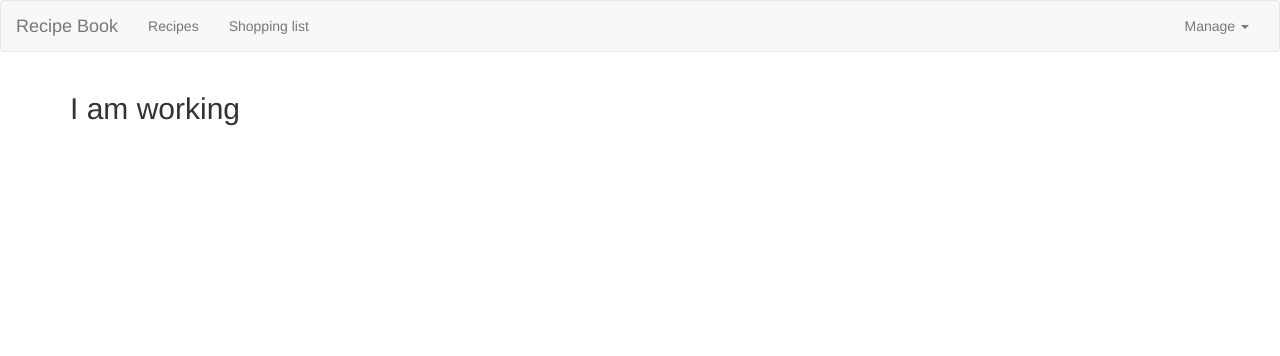
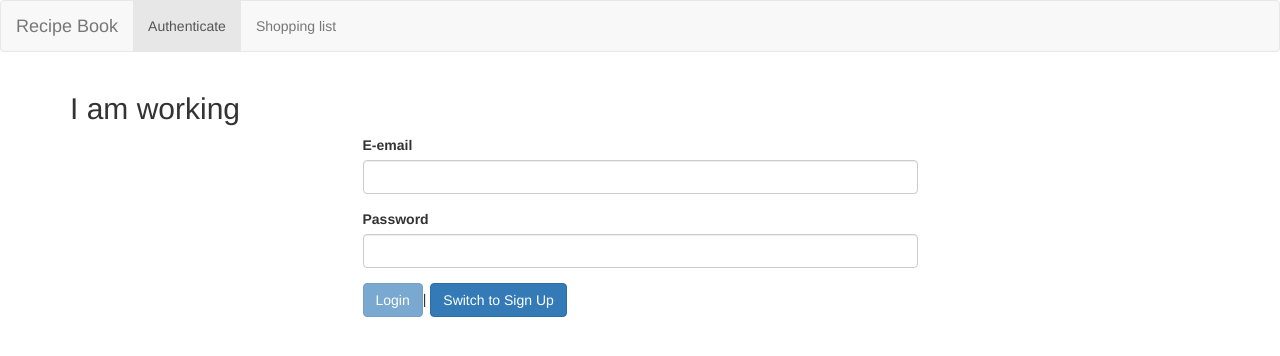
Before and after one commit to AbhiArora1998/shoppingList_angular, an Angular app: page /auth in a window 1280 px wide. Before the commit this address led to /. Shown: the top 356 px of the page. Built offline with nearby package versions, Linux system fonts and the light colour scheme.

Commit message:
authentication_working_with_firebase

```diff
--- a/src/app/app-routing.module.ts
+++ b/src/app/app-routing.module.ts
@@ -6,6 +6,7 @@ import { ShoppingListComponent } from "./shopping-list/shopping-list.component";
 import { SelectRecipeComponent} from './recipes/select-recipe/select-recipe.component'
 import { RecipeDetailComponent } from "./recipes/recipe-detail/recipe-detail.component";
 import { RecipeEditComponent } from "./recipes/recipe-edit/recipe-edit.component";
+import { AuthComponent } from "./auth/auth.component";
 
 
 const appRoutes: Routes = [
@@ -19,7 +20,8 @@ const appRoutes: Routes = [
         {path:':id/edit', component:RecipeEditComponent},
 
     ] },
-    {path:'shoppingList' ,component:ShoppingListComponent}
+    { path: 'shoppingList', component: ShoppingListComponent },
+    {path :'auth',component:AuthComponent}
 
 ]
 
--- /dev/null
+++ b/src/app/auth/auth.component.html
@@ -0,0 +1,38 @@
+
+<div class="row">
+    <div class="col-xs-12 col-md-6 col-md-offset-3">
+        <div class="alert alert-danger" *ngIf="error">
+            <p>{{error}}</p>
+        </div>
+        <div style="text-align: center;" *ngIf="isLoading">
+            <app-loading-spinner>
+            </app-loading-spinner>
+        </div>
+        <!-- we get access to the form object by just decelariung a local reference -->
+        <form #authForm = "ngForm" (ngSubmit)="onSubmit(authForm)" *ngIf="!isLoading">
+            <div class="form-group">
+                <label for="email">E-email</label>
+                <input
+                type="email"
+                id="email"
+                class="form-control"
+                ngModel
+                name="email"
+                required
+                email>
+            </div>
+            <div class="form-group">
+                <label for="password">Password</label>
+                <input type="password" id="password" class="form-control" ngModel name="password" required minlength="6">
+            </div>
+
+            <div>
+                <button class="btn btn-primary" type="submit" [disabled]="!authForm.valid">{{isLoggedinMode? 'Login' : 'Sign Up'}}</button>|
+                <button class="btn btn-primary" type="button" (click)="onSwitchMode()">{{isLoggedinMode? 'Switch to Sign Up':'Switch to Login'}}</button>
+
+            </div>
+
+
+        </form>
+    </div>
+</div>
--- /dev/null
+++ b/src/app/auth/auth.component.ts
@@ -0,0 +1,56 @@
+import { HttpClient } from '@angular/common/http';
+import { Component} from '@angular/core'
+import { NgForm } from '@angular/forms';
+import { Router } from '@angular/router';
+import { Observable } from 'rxjs';
+import { AuthReceived, AuthService } from './auth.service';
+
+
+
+@Component({
+    selector: 'app-auth',
+    templateUrl:'./auth.component.html'
+})
+export class AuthComponent{
+    isLoggedinMode = true;
+    isLoading = false;
+    error: string = null;
+
+    constructor(private http:HttpClient,private authService:AuthService,private router:Router) {
+
+    }
+
+    onSwitchMode() {
+        this.isLoggedinMode =!this.isLoggedinMode
+    }
+    onSubmit(authForm: NgForm) {
+
+        if (!authForm.valid) {
+            return
+        }
+        const email = authForm.value.email
+        const password = authForm.value.password
+        this.isLoading = true;
+
+
+        let authObs:Observable<AuthReceived>
+        if (this.isLoggedinMode) {
+          authObs =  this.authService.login(email, password)
+        } else {
+           authObs = this.authService.signUp(email, password)
+        }
+        authObs.subscribe(Response => {
+            console.log(Response)
+            this.isLoading = false;
+            this.router.navigate(['/recipe'])
+
+        }, error => {
+            console.log(error)
+            this.error = "An error Occured"
+            this.isLoading = false;
+
+        })
+        authForm.reset()
+
+    }
+}
--- /dev/null
+++ b/src/app/auth/auth.service.ts
@@ -0,0 +1,59 @@
+import { HttpClient } from "@angular/common/http";
+import { Injectable } from "@angular/core";
+import { BehaviorSubject,  } from "rxjs";
+import { tap } from "rxjs/operators";
+import { UserModel } from "./user.model";
+
+export interface AuthReceived{
+    kind: string
+    idToken: string;
+    email: string;
+    refreshToken: string;
+    expiresIn: string;
+    localId: string;
+    registered?:boolean
+}
+
+@Injectable({
+    providedIn:'root'
+})
+export class AuthService{
+    // subject is good for recatively updating the upcoming changes. However we can use
+    // behaviorsubject for the ondemand model. it can give you the value to a previous value even  before even subscibing it
+    // it takes initial value which we will pass null
+    user = new BehaviorSubject<UserModel>(null);
+
+    constructor(private http:HttpClient) {
+
+    }
+    signUp(email:string, password:string) {
+      return  this.http.post<AuthReceived>('https://identitytoolkit.googleapis.com/v1/accounts:signUp?key=AIzaSyAIT0--mgt9qhZiUGUw3hVZOO-l2Ha3jyM', {
+            email: email,
+            password: password,
+            returnSecureToken:true
+        }).pipe(tap(
+            Response => {
+                const expireInTime = new Date(new Date().getTime() + +Response.expiresIn*1000)
+                const user = new UserModel(Response.email, Response.localId, Response.idToken, expireInTime)
+                this.user.next(user);
+              }
+          ))
+    }
+
+    login(email: string, password: string) {
+      return  this.http.post<AuthReceived>('https://identitytoolkit.googleapis.com/v1/accounts:signInWithPassword?key=AIzaSyAIT0--mgt9qhZiUGUw3hVZOO-l2Ha3jyM', {
+            email: email,
+            password: password,
+            returnSecureToken:true
+      }).pipe(tap(Response => {
+          this.handleAuthentication(Response.email,Response.localId,Response.idToken,+Response.expiresIn,)
+      }))
+
+    }
+
+    private handleAuthentication(email: string, userId:string,token:string, expiresIn:number) {
+        const expireInTime = new Date(new Date().getTime() + expiresIn*1000)
+        const user = new UserModel(email, userId, token, expireInTime)
+        this.user.next(user);
+    }
+}
--- /dev/null
+++ b/src/app/auth/user.model.ts
@@ -0,0 +1,14 @@
+// now we wanna have all the meta data for the user and
+// we need to see if the token has expired or not
+export class UserModel{
+    constructor(public email:string,public id:string, private _token:string, private _tokenExpirationDate:Date) {
+
+    }
+
+    get token() {
+        if (!this._tokenExpirationDate || new Date() > this._tokenExpirationDate) {
+            return null
+        }
+        return this._token
+    }
+ }
--- a/src/app/header/header.component.html
+++ b/src/app/header/header.component.html
@@ -8,11 +8,15 @@
         </div>
         <div class="navbar-collapse" [class.collapse]="collapsed" (window:resize)="collapsed = true">
             <ul class="nav navbar-nav">
-                <li routerLinkActive="active"><a [routerLink]="['/recipe']"  >Recipes</a></li>
+                <li routerLinkActive="active" *ngIf="!isAuthenticated"><a [routerLink]="['/auth']">Authenticate</a></li>
+                <li routerLinkActive="active" *ngIf="isAuthenticated"><a [routerLink]="['/recipe']"  >Recipes</a></li>
                 <li routerLinkActive="active"><a [routerLink]="['/shoppingList']">Shopping list</a></li>
             </ul>
             <ul class="nav navbar-nav navbar-right">
-                <li class="dropdown" appDropdown>
+                <li *ngIf="isAuthenticated">
+                    <a style="cursor: pointer;"  routerLinkActive="router-link-active" >LogOut</a>
+                </li>
+                <li class="dropdown" appDropdown *ngIf="isAuthenticated">
                     <a  class="dropdown-toggle">Manage <span class="caret"></span></a>
                     <ul class="dropdown-menu">
                         <li><a (click)="onSaveData()" >Save Data</a></li>
--- a/src/app/header/header.component.ts
+++ b/src/app/header/header.component.ts
@@ -1,4 +1,6 @@
-import { Component, Output,EventEmitter  } from "@angular/core";
+import { Component, Output,EventEmitter, OnInit, OnDestroy  } from "@angular/core";
+import { Subscription } from "rxjs";
+import { AuthService } from "../auth/auth.service";
 import { DatastorageService } from "../shared/data_storage.service";
 
 
@@ -7,15 +9,27 @@ import { DatastorageService } from "../shared/data_storage.service";
     templateUrl:'./header.component.html'
 })
 
-export class HeaderComponent{
+export class HeaderComponent implements OnInit, OnDestroy{
     collapsed = true;
+    private userSub: Subscription
+    isAuthenticated = false;
     // @Output() featureSelected = new EventEmitter();
 
-    constructor(private datastorageService:DatastorageService){}
+    constructor(private datastorageService:DatastorageService,private authService:AuthService){}
     // onSelect(feature:string){
     //     console.log(feature)
     //     this.featureSelected.emit(feature);
     // }
+
+    ngOnInit() {
+        this.userSub = this.authService.user.subscribe(user => {
+            this.isAuthenticated = !!user;
+        });
+    }
+    ngOnDestroy() {
+        this.userSub.unsubscribe();
+
+    }
     onSaveData() {
         this.datastorageService.storeRcipes()
     }
--- /dev/null
+++ b/src/app/shared/loadingSpinner.component.css
@@ -0,0 +1,55 @@
+.lds-ellipsis {
+    display: inline-block;
+    position: relative;
+    width: 80px;
+    height: 80px;
+  }
+  .lds-ellipsis div {
+    position: absolute;
+    top: 33px;
+    width: 13px;
+    height: 13px;
+    border-radius: 50%;
+    background: #8dc0fa;
+    animation-timing-function: cubic-bezier(0, 1, 1, 0);
+  }
+  .lds-ellipsis div:nth-child(1) {
+    left: 8px;
+    animation: lds-ellipsis1 0.6s infinite;
+  }
+  .lds-ellipsis div:nth-child(2) {
+    left: 8px;
+    animation: lds-ellipsis2 0.6s infinite;
+  }
+  .lds-ellipsis div:nth-child(3) {
+    left: 32px;
+    animation: lds-ellipsis2 0.6s infinite;
+  }
+  .lds-ellipsis div:nth-child(4) {
+    left: 56px;
+    animation: lds-ellipsis3 0.6s infinite;
+  }
+  @keyframes lds-ellipsis1 {
+    0% {
+      transform: scale(0);
+    }
+    100% {
+      transform: scale(1);
+    }
+  }
+  @keyframes lds-ellipsis3 {
+    0% {
+      transform: scale(1);
+    }
+    100% {
+      transform: scale(0);
+    }
+  }
+  @keyframes lds-ellipsis2 {
+    0% {
+      transform: translate(0, 0);
+    }
+    100% {
+      transform: translate(24px, 0);
+    }
+  }
--- /dev/null
+++ b/src/app/shared/loadingSpinner.component.ts
@@ -0,0 +1,10 @@
+import { Component } from "@angular/core";
+
+@Component({
+    selector: "app-loading-spinner",
+    template: '<div class="lds-ellipsis"><div></div><div></div><div></div><div></div></div>',
+    styleUrls:['./loadingSpinner.component.css']
+})
+export class LoadingSpinnerComponent{
+
+}
```
Also changed, not shown: src/app/app.module.ts (+7 -1 lines), src/app/shared/data_storage.service.ts (+26 -12 lines).
